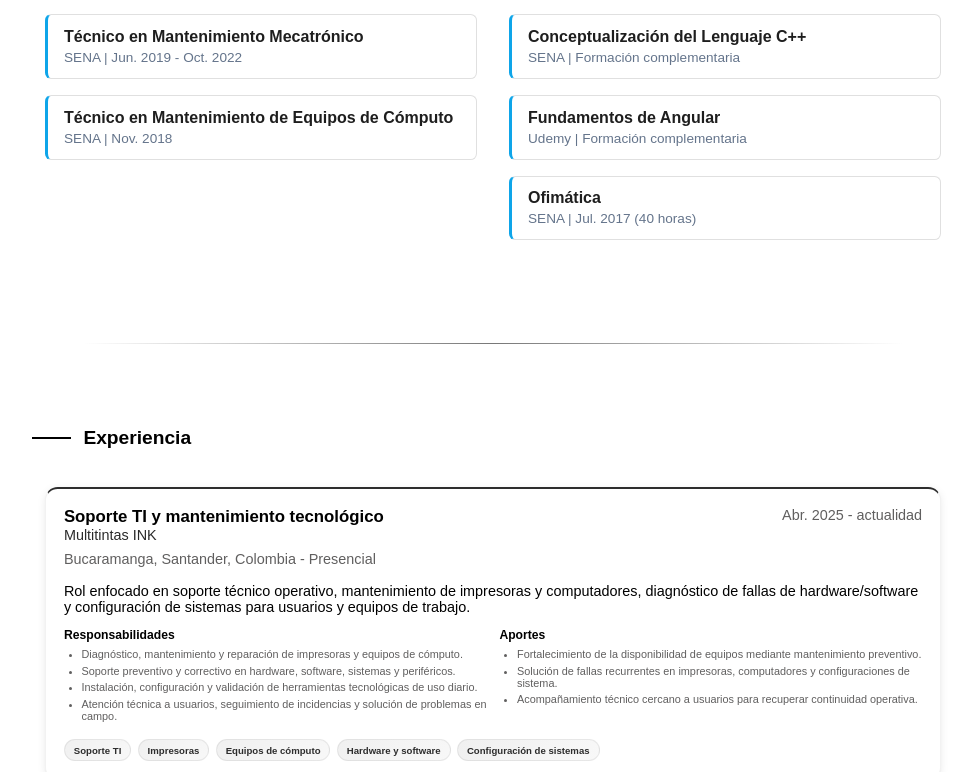
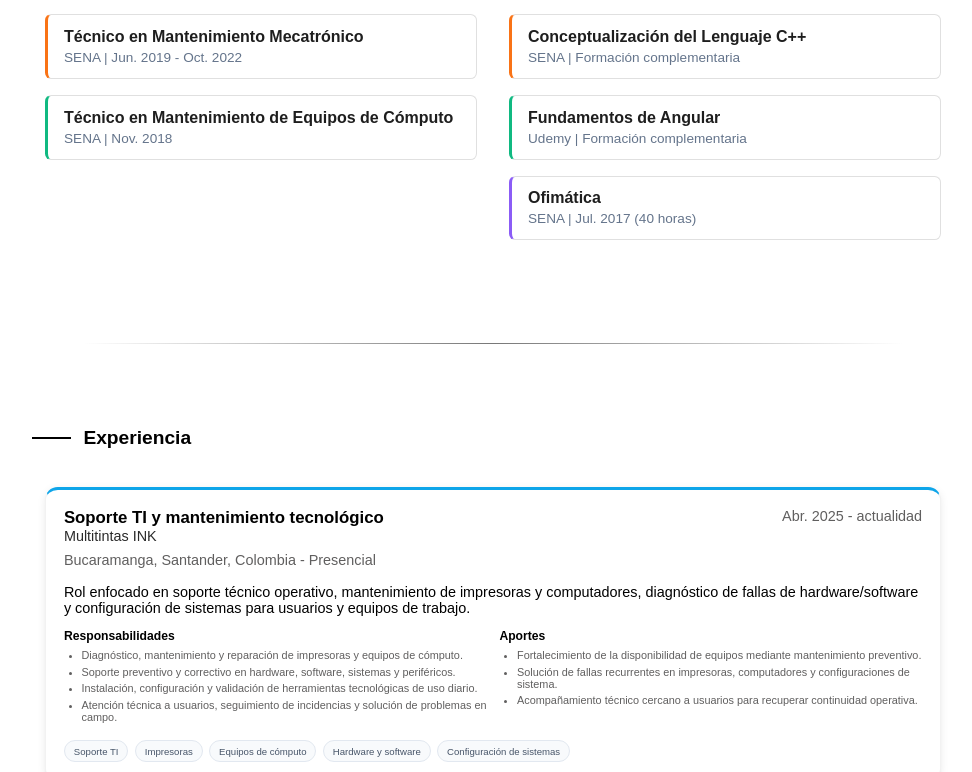
Before and after one commit to Jank1510/jankCVonline, an Angular app: page / in a window 1280 px wide. Shown: the part 1689-2461 px from the top of the page, without its empty margins (275-1247 px from the left). Built offline with nearby package versions, Linux system fonts and the light colour scheme.

Commit message:
Distribuir acentos cromaticos tecnologicos en educacion, experiencia y habilidades

```diff
--- a/src/app/content/educacion/educacion.component.css
+++ b/src/app/content/educacion/educacion.component.css
@@ -35,16 +35,30 @@
 .tarjetaCompacta {
     background: #ffffff;
     border: 1px solid #e0e0e0;
-    border-left: 3px solid #0ea5e9;
+    border-left: 3px solid transparent;
     border-radius: 0.4rem;
     padding: 0.8rem 1rem;
-    transition: transform 0.2s ease, box-shadow 0.2s ease;
+    transition: transform 0.25s ease, box-shadow 0.25s ease;
 }
 
 .tarjetaCompacta:hover {
-    box-shadow: 0 4px 12px rgba(14, 165, 233, 0.1);
     transform: translateY(-2px);
 }
+
+.tarjetaCompacta:nth-child(1) { border-left-color: #0ea5e9; }
+.tarjetaCompacta:nth-child(1):hover { box-shadow: 0 6px 18px rgba(14, 165, 233, 0.12); }
+
+.tarjetaCompacta:nth-child(2) { border-left-color: #f97316; }
+.tarjetaCompacta:nth-child(2):hover { box-shadow: 0 6px 18px rgba(249, 115, 22, 0.12); }
+
+.tarjetaCompacta:nth-child(3) { border-left-color: #10b981; }
+.tarjetaCompacta:nth-child(3):hover { box-shadow: 0 6px 18px rgba(16, 185, 129, 0.12); }
+
+.tarjetaCompacta:nth-child(4) { border-left-color: #8b5cf6; }
+.tarjetaCompacta:nth-child(4):hover { box-shadow: 0 6px 18px rgba(139, 92, 246, 0.12); }
+
+.tarjetaCompacta:nth-child(5) { border-left-color: #eab308; }
+.tarjetaCompacta:nth-child(5):hover { box-shadow: 0 6px 18px rgba(234, 179, 8, 0.12); }
 
 .tarjetaCompacta h4 {
     color: #1e1e1e;
--- a/src/app/content/experiencia/experiencia.component.css
+++ b/src/app/content/experiencia/experiencia.component.css
@@ -19,15 +19,25 @@
 .experiencia {
     background: white;
     border: 1px solid rgba(45, 45, 45, 0.06);
+    border-top: 3px solid transparent;
     border-radius: 1rem;
     box-shadow: 0 1px 2px rgba(0, 0, 0, 0.04), 0 2px 8px rgba(0, 0, 0, 0.08);
     color: black;
-    transition: box-shadow 0.2s ease, transform 0.2s ease;
+    transition: box-shadow 0.25s ease, transform 0.25s ease;
 }
 
 .experiencia:hover {
-    box-shadow: 0 4px 12px rgba(0, 0, 0, 0.1);
+    transform: translateY(-2px);
 }
+
+.experiencia:nth-child(1) { border-top-color: #0ea5e9; }
+.experiencia:nth-child(1):hover { box-shadow: 0 6px 18px rgba(14, 165, 233, 0.12); }
+
+.experiencia:nth-child(2) { border-top-color: #8b5cf6; }
+.experiencia:nth-child(2):hover { box-shadow: 0 6px 18px rgba(139, 92, 246, 0.12); }
+
+.experiencia:nth-child(3) { border-top-color: #f97316; }
+.experiencia:nth-child(3):hover { box-shadow: 0 6px 18px rgba(249, 115, 22, 0.12); }
 
 .experiencia h1,
 .experiencia h2,
@@ -81,11 +91,11 @@
 }
 
 .aptitudes span {
-    background: linear-gradient(135deg, #f0f0f0 0%, #f8f8f8 100%);
-    border: 1px solid rgba(45, 45, 45, 0.08);
-    border-radius: 999px;
-    color: #2d2d2d;
-    font-weight: bold;
+    background-color: #f8fafc;
+    border: 1px solid #e2e8f0;
+    border-radius: 4px;
+    color: #475569;
+    font-weight: 500;
     transition: transform 0.2s ease, box-shadow 0.2s ease;
 }
 
@@ -119,7 +129,6 @@
     }
 
     .experiencia {
-        border-top: 2px solid #2d2d2d;
         border-radius: 1rem;
         padding: 1.2rem;
     }
@@ -224,7 +233,6 @@
     }
 
     .experiencia {
-        border-top: 0.2vw solid #2d2d2d;
         border-radius: 1vw;
         padding: 1.4vw;
     }
--- a/src/app/content/habilidades/habilidades.component.css
+++ b/src/app/content/habilidades/habilidades.component.css
@@ -103,13 +103,29 @@ a:hover {
 .tarjeta {
     background-color: #2a2a2a;
     border: 1px solid rgba(45, 45, 45, 0.12);
-    border-top: 3px solid #2d2d2d;
+    border-top: 3px solid transparent;
     border-radius: 0.45rem;
     box-sizing: border-box;
     min-height: 9.5rem;
     padding: 1rem;
-    transition: box-shadow 0.2s ease, transform 0.2s ease;
+    transition: box-shadow 0.25s ease, transform 0.25s ease;
 }
+
+.tarjeta:hover {
+    transform: translateY(-2px);
+}
+
+.tarjeta:nth-child(1) { border-top-color: #0ea5e9; }
+.tarjeta:nth-child(1):hover { box-shadow: 0 4px 16px rgba(14, 165, 233, 0.15); }
+
+.tarjeta:nth-child(2) { border-top-color: #8b5cf6; }
+.tarjeta:nth-child(2):hover { box-shadow: 0 4px 16px rgba(139, 92, 246, 0.15); }
+
+.tarjeta:nth-child(3) { border-top-color: #10b981; }
+.tarjeta:nth-child(3):hover { box-shadow: 0 4px 16px rgba(16, 185, 129, 0.15); }
+
+.tarjeta:nth-child(4) { border-top-color: #f97316; }
+.tarjeta:nth-child(4):hover { box-shadow: 0 4px 16px rgba(249, 115, 22, 0.15); }
 
 .tarjeta p {
     color: #d8d8d8;
@@ -140,7 +156,7 @@ a:hover {
 
 .fortalezaActual {
     background-color: white;
-    border-left: 4px solid #2d2d2d;
+    border-left: 4px solid #0ea5e9;
     border-radius: 0.45rem;
     box-shadow: 0 1px 2px rgba(0, 0, 0, 0.04), 0 2px 8px rgba(0, 0, 0, 0.08);
     color: black;
```
